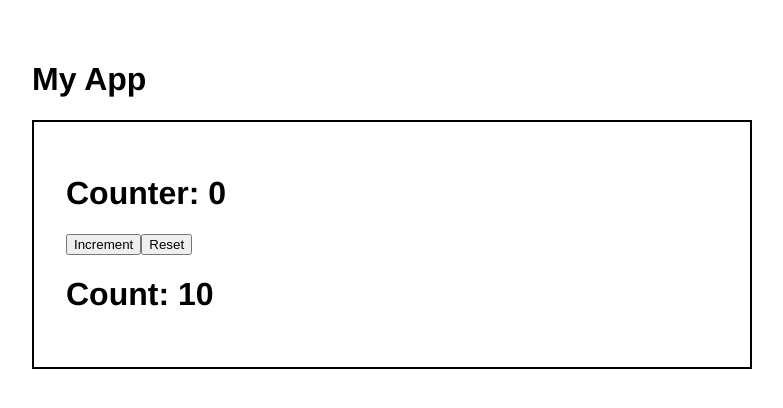
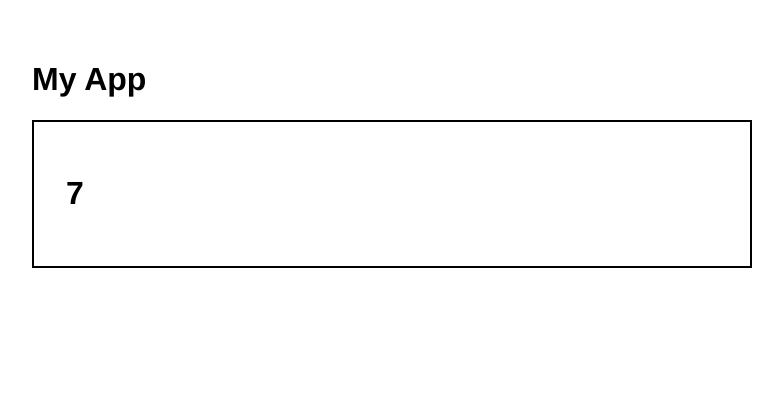
Before and after one commit to philip-morris-89/react-exercises, a React (Create React App) app in the folder my-app/: page / in a window 1280 px wide. Shown: the top 408 px of the page, without its empty margins (248-1031 px from the left). Built offline with nearby package versions, Linux system fonts and the light colour scheme.

Commit message:
Rewrite the Counter component from State 1 as a function component and add a side effect that initializes the interval as soon as the component renders, and clears it when the component unmounts.

```diff
--- a/my-app/src/App.js
+++ b/my-app/src/App.js
@@ -1,7 +1,6 @@
 import React from 'react';
 import Container from './Container';
-import { ClickCounter } from './ClickCounter';
-import Counter from './Counter';
+import {Counter} from './Counter';
 
 
 export class App extends React.Component {
@@ -9,7 +8,6 @@ export class App extends React.Component {
     return (
       <div>
         <Container title={<h1>My App</h1>}>
-          <ClickCounter />
           <Counter />
         </Container>
       </div>
--- a/my-app/src/Counter.js
+++ b/my-app/src/Counter.js
@@ -1,28 +1,33 @@
-import React from "react";
-import CounterDisplay from "./CounterDisplay";
+import { useState, useEffect } from "react";
 
-class Counter extends React.Component {
-  state = {
-    count: this.props.initialValue ?? 0,
-  }
+export function Counter({initialValue = 0}) {
+  const [counter, setCounter] = useState(initialValue);
 
-  componentDidMount() {
+  useEffect( () => {
     setInterval(() => {
-      this.setState((state) => {
-        return {
-          count: state.count + (this.props.incrementAmount ?? 1),
-        }
-      })
-    }, this.props.timeout ?? 1000)
-  }
+      setCounter(() => counter + 1);
+    }, 1000)
+  }, [counter])
 
-  render() {
-    return (
-      <div>
-        <CounterDisplay counter={this.state.count} />
-      </div>
-    )
-  }
+  // Mount and Unmount
+  useEffect(() => {
+    console.log("I have mounted");
+
+    return () => {
+      console.log('I am about to be un-mounted')
+    }
+  }, []);
+
+  // Clean Up
+  useEffect(() => {
+    console.log(`Count: ${counter}`);
+
+    return () => {
+      console.log(`The count was: ${counter}`)
+    }
+  }, [counter]);
+
+  return (
+   <h1>{counter}</h1>
+  )
 }
-
-export default Counter;
```
Also changed, not shown: my-app/src/CounterClass.js (added, +28 -0 lines).
